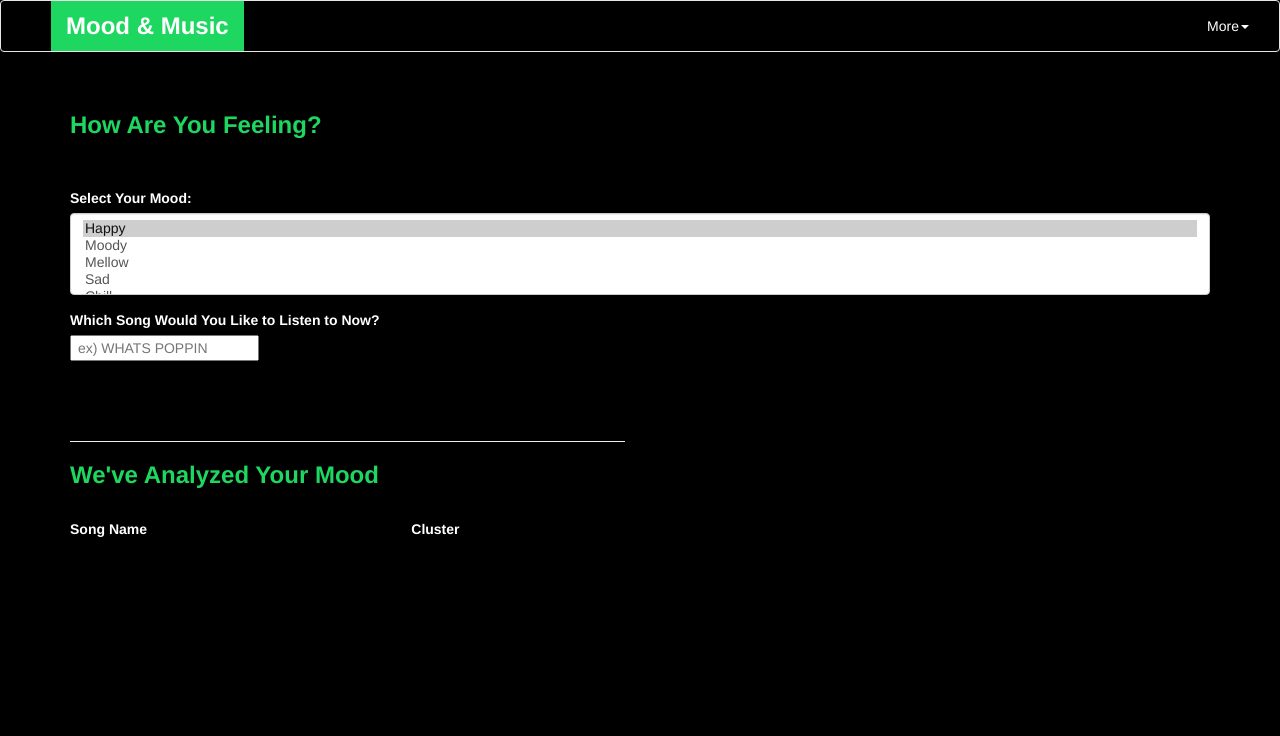
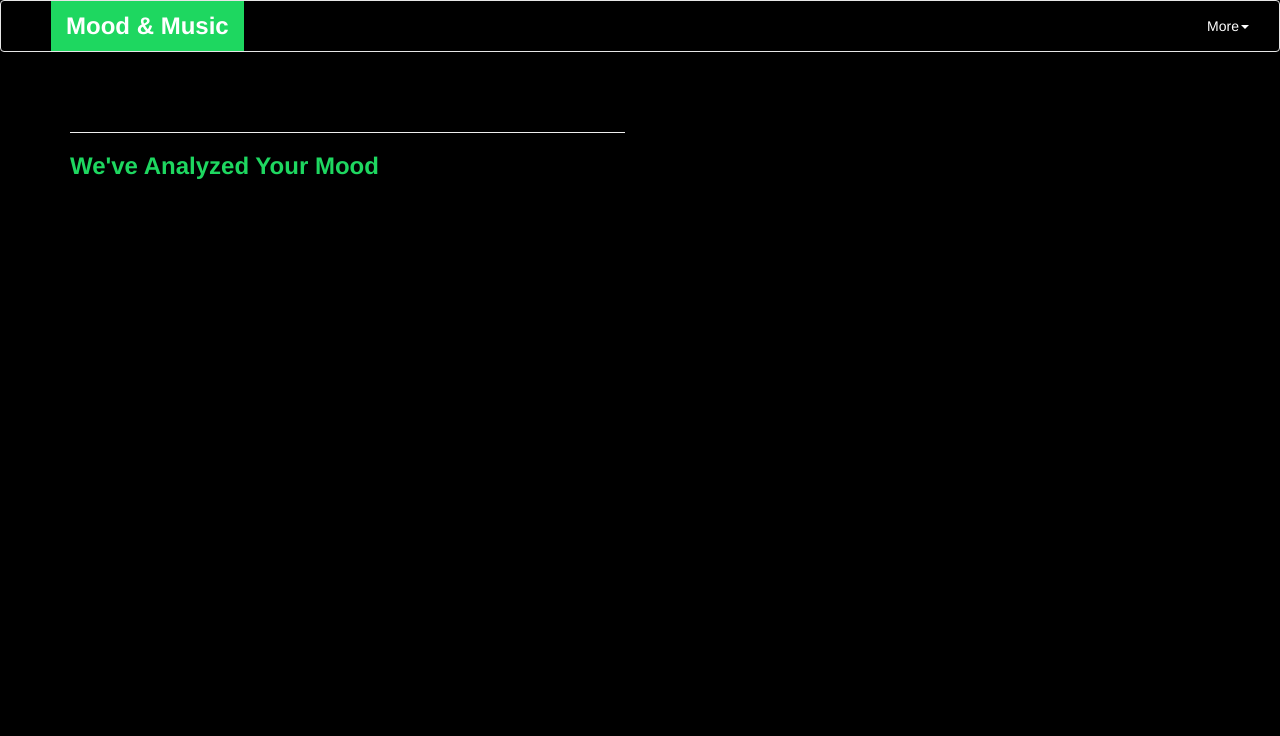
Before and after one commit to ringwang0312/final_project_ring, a Flask app: page /tableau in a window 1280 px wide. Shown: the top 736 px of the page. After the commit the page ends 179 px from the top, so only its background shows below. Run offline with Flask 2, Linux system fonts and the light colour scheme; lists and menus that the app fills with data are empty; some libraries are stand-ins or nearby versions.

Commit message:
tableau page update & rename

```diff
--- a/templates/index.html
+++ b/templates/index.html
@@ -28,7 +28,7 @@
         <li class="dropdown">
           <a href="#" class="dropdown-toggle" data-toggle="dropdown" role="button" aria-haspopup="true" aria-expanded="false" style="color: white;">More<span class="caret"></span></a>
           <ul class="dropdown-menu">
-            <li><a href="https://spotifymoods.herokuapp.com/data">Visualizations</a></li>
+            <li><a href="https://spotifymoods.herokuapp.com/data">Data Process</a></li>
             <li><a href="https://spotifymoods.herokuapp.com/tableau">Tableau</a></li>
           </ul>
          </li>
--- a/templates/tableau.html
+++ b/templates/tableau.html
@@ -28,7 +28,7 @@
         <li class="dropdown">
           <a href="#" class="dropdown-toggle" data-toggle="dropdown" role="button" aria-haspopup="true" aria-expanded="false" style="color: white;">More<span class="caret"></span></a>
           <ul class="dropdown-menu">
-            <li><a href="https://spotifymoods.herokuapp.com/data">Visualizations</a></li>
+            <li><a href="https://spotifymoods.herokuapp.com/data">Data Process</a></li>
             <li><a href="https://spotifymoods.herokuapp.com/">Homepage</a></li>
           </ul>
          </li>
@@ -37,126 +37,6 @@
     </nav>
 
       <div class = "container">
-        <div class="row">
-
-            <div class="col-md-12 pad top"> <br>
-              <h3>How Are You Feeling?</h3> <br>
-            </div>
-            <br>
-            <div class="col-md-12 pad top"> <br>
-              <form>
-                <div class="form-group">
-                  <label for="exampleFormControlSelect2">Select Your Mood:</label>
-                  <!-- <p id="result">Happy</p> -->
-                  <select multiple class="form-control" id="exampleFormControlSelect2">
-                    <option value="0" selected>Happy</option>
-                    <option value="1">Moody</option>
-                    <option value="2">Mellow</option>
-                    <option value="3">Sad</option>
-                    <option value="4">Chill</option>
-                  </select>
-                </div>
-              </form>
-              <label for="exampleFormControlSelect2" style="color:white;"> Which Song Would You Like to Listen to Now?</label>
-              <form autocomplete="off">
-                <div class="autocomplete" style="width:300px;">
-                  <input id="myInput" type="text"  placeholder=" ex) WHATS POPPIN " style="color:black;">
-                </div>
-              </br>
-                <!-- <input id="pressSubmit" type="submit" style="color:rgb(20, 87, 43);font-weight: bold;"> -->
-              </form>
-
-
-              <!-- <script>
-                function autocomplete(inp, arr) {
-                  var currentFocus;
-                  inp.addEventListener("input", function(e) {
-                      var a, b, i, val = this.value;
-                      closeAllLists();
-                      if (!val) { return false;}
-                      currentFocus = -1;
-                      a = document.createElement("DIV");
-                      a.setAttribute("id", this.id + "autocomplete-list");
-                      a.setAttribute("class", "autocomplete-items");
-                      this.parentNode.appendChild(a);
-                      for (i = 0; i < arr.length; i++) {
-                        if (arr[i].substr(0, val.length).toUpperCase() == val.toUpperCase()) {
-                          b = document.createElement("DIV");
-                          b.innerHTML = "<strong>" + arr[i].substr(0, val.length) + "</strong>";
-                          b.innerHTML += arr[i].substr(val.length);
-                          b.innerHTML += "<input type='hidden' value='" + arr[i] + "'>";
-                          b.addEventListener("click", function(e) {
-                              inp.value = this.getElementsByTagName("input")[0].value;
-                              closeAllLists();
-                          });
-                          a.appendChild(b);
-                        }
-                      }
-                  });
-                  inp.addEventListener("keydown", function(e) {
-                      var x = document.getElementById(this.id + "autocomplete-list");
-                      if (x) x = x.getElementsByTagName("div");
-                      if (e.keyCode == 40) {
-                        currentFocus++;
-                        addActive(x);
-                      } else if (e.keyCode == 38) {
-                        currentFocus--;
-                        addActive(x);
-                      } else if (e.keyCode == 13) {
-                        e.preventDefault();
-                        if (currentFocus > -1) {
-                          if (x) x[currentFocus].click();
-                        }
-                      }
-                  });
-                  function addActive(x) {
-                    if (!x) return false;
-                    removeActive(x);
-                    if (currentFocus >= x.length) currentFocus = 0;
-                    if (currentFocus < 0) currentFocus = (x.length - 1);
-                    x[currentFocus].classList.add("autocomplete-active");
-                  }
-                  function removeActive(x) {
-                    for (var i = 0; i < x.length; i++) {
-                      x[i].classList.remove("autocomplete-active");
-                    }
-                  }
-                  function closeAllLists(elmnt) {
-                    var x = document.getElementsByClassName("autocomplete-items");
-                    for (var i = 0; i < x.length; i++) {
-                      if (elmnt != x[i] && elmnt != inp) {
-                        x[i].parentNode.removeChild(x[i]);
-                      }
-                    }
-                  }
-                  document.addEventListener("click", function (e) {
-                      closeAllLists(e.target);
-                      });
-                }
-                  // <TESING 1>
-                    let mood = 0;
-
-                  fetch(`https://spotifymoods.herokuapp.com/searchbox/${mood}/%20`).then(data=>data.json()).then(d=>{
-                      let songs = d.results;
-                      autocomplete(document.getElementById("myInput"), songs);
-                      // console.log(songs);
-                      // console.log(songs.length);
-                  });
-
-                  // <TESING 2>
-                  var e = document.getElementById("exampleFormControlSelect2");
-                  var result = e.options[e.selectedIndex].value;
-
-                  function GetSelectedValue(){
-                  var e = document.getElementById("exampleFormControlSelect2");
-                  var result = e.options[e.selectedIndex].value;
-                  console.log(result);
-                  };
-
-
-                </script> -->
-            </div>
-        </div>
 
         <div class="row">
 
@@ -164,13 +44,7 @@
                 <br>
                 <hr>
                 <h3>We've Analyzed Your Mood</h3> <br>
-                 <script src="/static/js/app.js"></script>
-                <table style="width:100%" id="table1">
-                  <tr>
-                    <th>Song Name</th>
-                    <th>Cluster</th>
-                  </tr>
-                 </table>
+
               <script type='text/javascript' src='https://us-west-2b.online.tableau.com/javascripts/api/viz_v1.js'></script>
               <div class='tableauPlaceholder' style='width: 1000px; height: 827px;'>
                 <object class='tableauViz' width='1000' height='827' style='display:none;'>
@@ -195,6 +69,6 @@
   <script src="https://cdnjs.cloudflare.com/ajax/libs/jquery/3.3.1/jquery.min.js"></script>
   <script src="https://cdnjs.cloudflare.com/ajax/libs/twitter-bootstrap/3.3.7/js/bootstrap.min.js"></script>
   <script src="https://cdnjs.cloudflare.com/ajax/libs/d3/5.16.0/d3.min.js"></script>
-  <!-- <script src="app.js"></script> -->
+
 
 </html>
```
